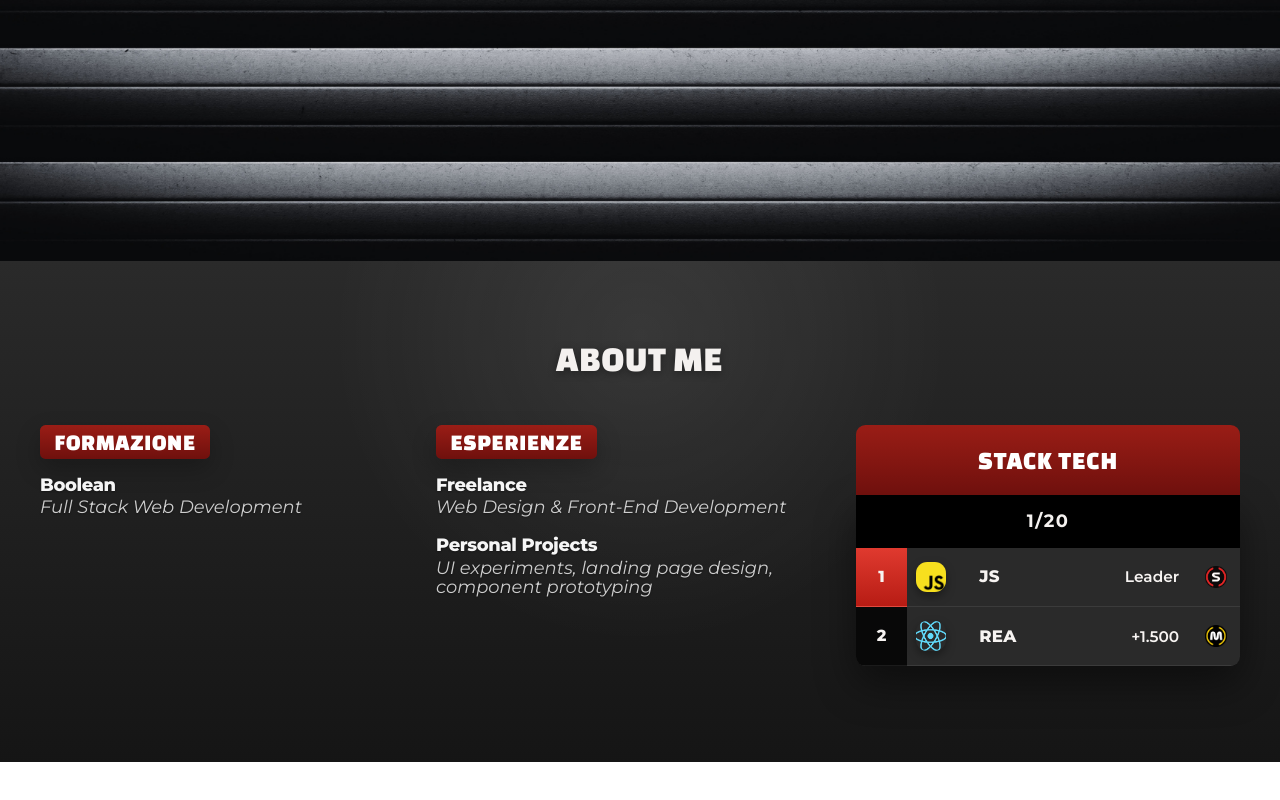
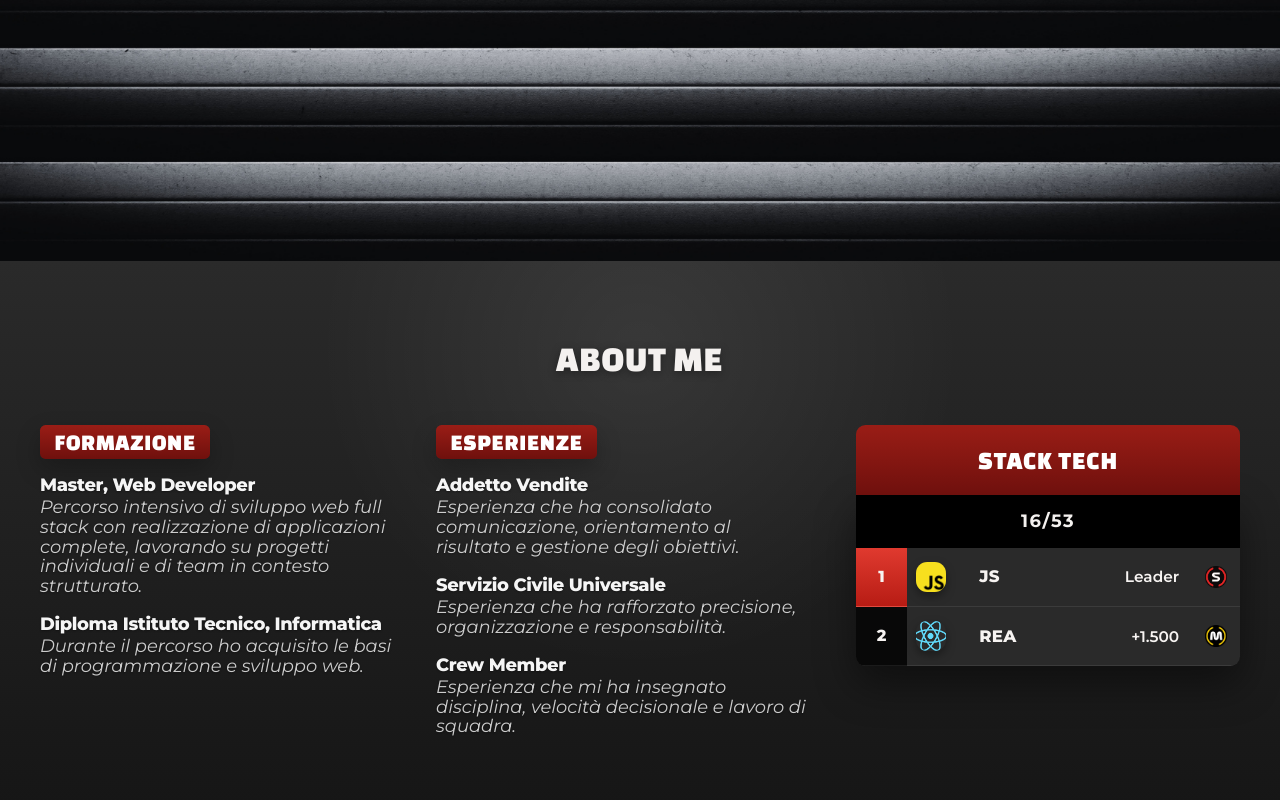
Before and after one commit to matteolepera/portfolio, a React (Vite) app: page /home in a window 1280 px wide. Shown: the part 539-1339 px from the top of the page. Before the commit the page ends 1301 px from the top, so only its background shows below. Built offline with nearby package versions, Linux system fonts and the light colour scheme; a web font is replaced by a local one.

Commit message:
feat: aggiornate le liste formazione e esperienze con le informazioni finali.

```diff
--- a/src/pages/Home.jsx
+++ b/src/pages/Home.jsx
@@ -43,8 +43,15 @@ export default function Home() {
                                 <h3>Formazione</h3>
                                 <ul className={styles.timelineList}>
                                     <li>
-                                        <strong>Boolean</strong>
-                                        <span>Full Stack Web Development</span>
+                                        <strong>Master, Web Developer</strong>
+                                        <span>Percorso intensivo di sviluppo web full stack con realizzazione di
+                                            applicazioni complete, lavorando su progetti individuali e di team
+                                            in contesto strutturato.</span>
+                                    </li>
+                                    <li>
+                                        <strong>Diploma Istituto Tecnico, Informatica</strong>
+                                        <span>Durante il percorso ho acquisito le basi di programmazione e
+                                            sviluppo web.</span>
                                     </li>
                                 </ul>
                             </div>
@@ -53,12 +60,16 @@ export default function Home() {
                                 <h3>Esperienze</h3>
                                 <ul className={styles.timelineList}>
                                     <li>
-                                        <strong>Freelance</strong>
-                                        <span>Web Design & Front-End Development</span>
+                                        <strong>Addetto Vendite</strong>
+                                        <span>Esperienza che ha consolidato comunicazione, orientamento al risultato e gestione degli obiettivi.</span>
                                     </li>
                                     <li>
-                                        <strong>Personal Projects</strong>
-                                        <span>UI experiments, landing page design, component prototyping</span>
+                                        <strong>Servizio Civile Universale</strong>
+                                        <span>Esperienza che ha rafforzato precisione, organizzazione e responsabilità.</span>
+                                    </li>
+                                    <li>
+                                        <strong>Crew Member</strong>
+                                        <span>Esperienza che mi ha insegnato disciplina, velocità decisionale e lavoro di squadra.</span>
                                     </li>
                                 </ul>
                             </div>
@@ -69,7 +80,7 @@ export default function Home() {
                         <caption>Stack Tech</caption>
                         <thead>
                             <tr>
-                                <th colSpan="5">1/20</th>
+                                <th colSpan="5">16/53</th>
                             </tr>
                         </thead>
                         <tbody>
```
